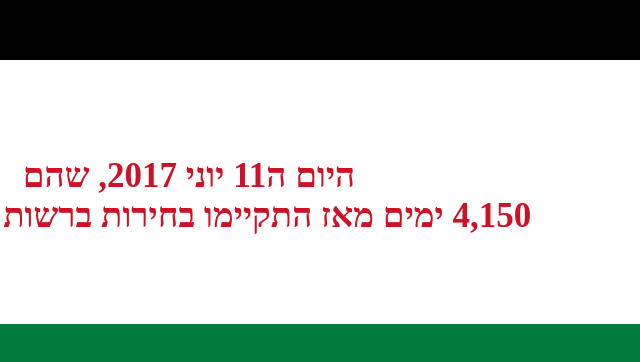
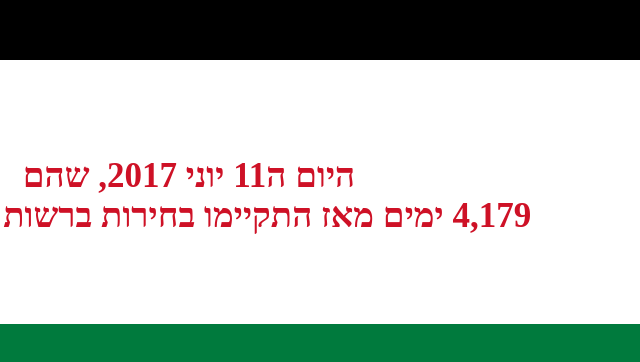
Before and after one commit to MoLow/pallections, a plain HTML site: page index.html in a window 1280 px wide. Shown: the part 204-566 px from the top of the page, 451-1091 px from the left. Drawn offline with nearby package versions, Linux system fonts and the light colour scheme; a web font is replaced by a local one.

Commit message:
fix date

```diff
--- a/index.html
+++ b/index.html
@@ -44,7 +44,7 @@
             if (count > 1) setTimeout(function () { nextNumber(count - 1, number); }, 50);
         }
 
-        var days = moment().diff(moment("2006-01-30"), 'days');
+        var days = moment().diff(moment("2006-01-01"), 'days');
         document.title = days + " ימים מאז הבחירות בפלסטין";
         nextNumber(_.random(15, 35), days);
     </script>
```
